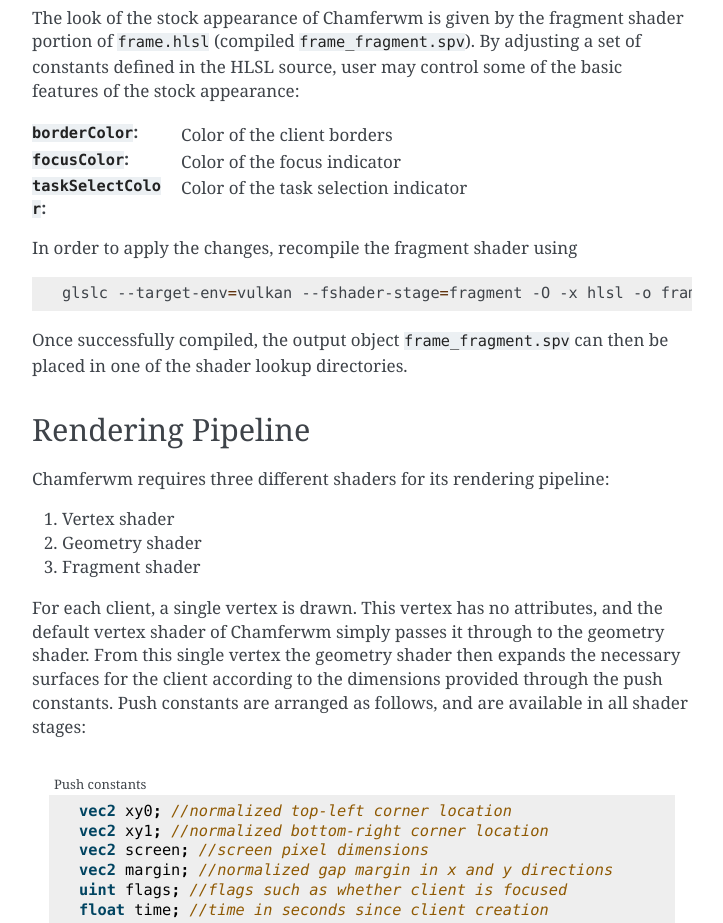
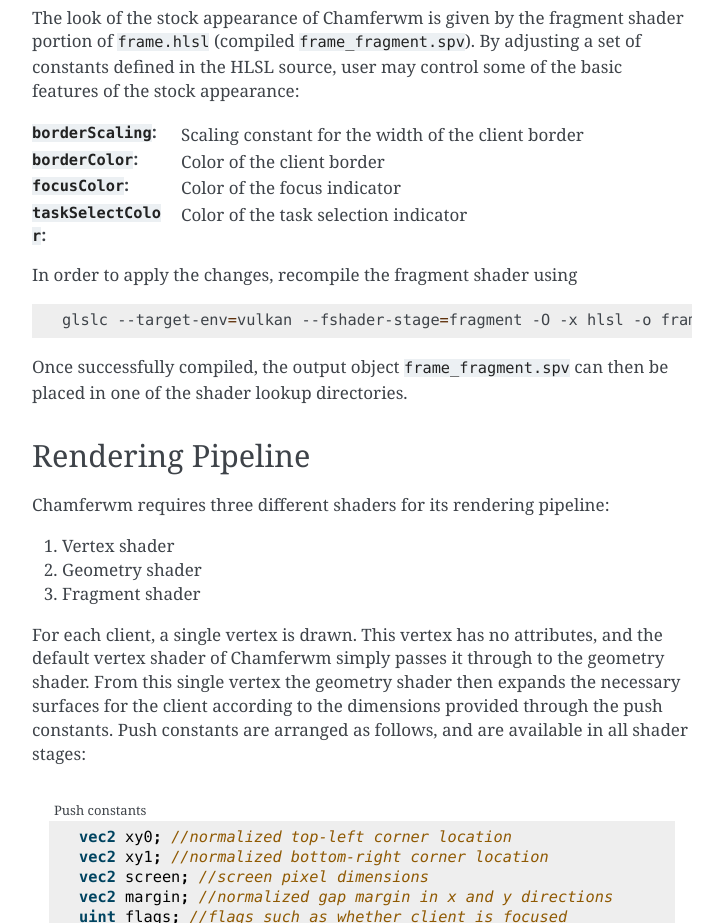
Before and after one commit to jaelpark/chamferwm-docs, a plain HTML site: page shaders.html in a window 1280 px wide. Shown: the part 1000-1923 px from the top of the page, without its empty margins (388-1111 px from the left). Drawn offline with Linux system fonts and the light colour scheme.

Commit message:
borderScaling description

```diff
--- a/shaders.html
+++ b/shaders.html
@@ -48,14 +48,17 @@
 <p>The appearance of clients and their effects such as decorations, borders and shadows is fully controlled by either adjusting the parameters of the given default shaders, or by designing custom solutions by modifying existing or creating new shaders. Since the appearance of the clients can be completely arbitrary and is dictated by the shaders only, there are no style specific configuration options in the configuration script such as color, border width or anything that might not be relevant to a custom design. Instead, these are intended to be defined directly within the shader source.</p>
 <p>The look of the stock appearance of Chamferwm is given by the fragment shader portion of <code class="docutils literal notranslate"><span class="pre">frame.hlsl</span></code> (compiled <code class="docutils literal notranslate"><span class="pre">frame_fragment.spv</span></code>). By adjusting a set of constants defined in the HLSL source, user may control some of the basic features of the stock appearance:</p>
 <dl class="field-list simple">
-<dt class="field-odd"><code class="docutils literal notranslate"><span class="pre">borderColor</span></code></dt>
-<dd class="field-odd"><p>Color of the client borders</p>
+<dt class="field-odd"><code class="docutils literal notranslate"><span class="pre">borderScaling</span></code></dt>
+<dd class="field-odd"><p>Scaling constant for the width of the client border</p>
 </dd>
-<dt class="field-even"><code class="docutils literal notranslate"><span class="pre">focusColor</span></code></dt>
-<dd class="field-even"><p>Color of the focus indicator</p>
+<dt class="field-even"><code class="docutils literal notranslate"><span class="pre">borderColor</span></code></dt>
+<dd class="field-even"><p>Color of the client border</p>
 </dd>
-<dt class="field-odd"><code class="docutils literal notranslate"><span class="pre">taskSelectColor</span></code></dt>
-<dd class="field-odd"><p>Color of the task selection indicator</p>
+<dt class="field-odd"><code class="docutils literal notranslate"><span class="pre">focusColor</span></code></dt>
+<dd class="field-odd"><p>Color of the focus indicator</p>
+</dd>
+<dt class="field-even"><code class="docutils literal notranslate"><span class="pre">taskSelectColor</span></code></dt>
+<dd class="field-even"><p>Color of the task selection indicator</p>
 </dd>
 </dl>
 <p>In order to apply the changes, recompile the fragment shader using</p>
```
Also changed, not shown: searchindex.js.
